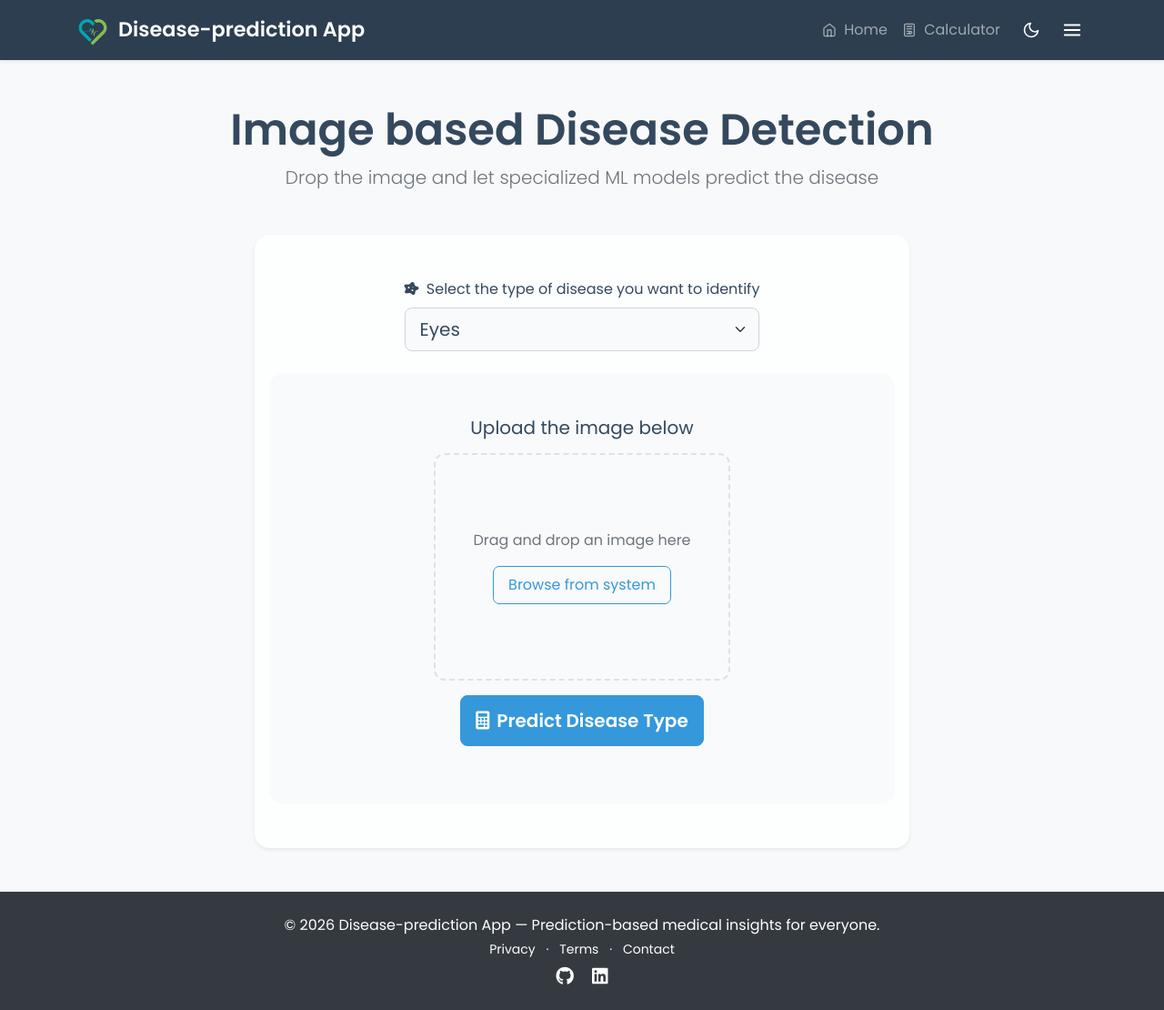
After one commit to aliviahossain/Disease-prediction, a Flask app: page /disease-detection-dashboard in a window 1280 px wide. The commit adds this page. Shown: the whole page at 91% size. Run offline with Flask 3, Linux system fonts and the light colour scheme; some libraries are stand-ins or nearby versions.

Commit message:
Pushing UI of disease-detection-dashboard

```diff
--- a/backend/routes/disease_routes.py
+++ b/backend/routes/disease_routes.py
@@ -374,3 +374,10 @@ def download_ml_results():
 
     except Exception as e:
         return jsonify({"error": str(e)}), 500
+
+
+@disease_bp.route('/disease-detection-dashboard')
+def disease_detection_dashboard():
+    """Render the disease detection dashboard page"""
+    types = ["Eyes", "Skin"]
+    return render_template('disease_detection_dashboard.html', types=types)
--- a/backend/static/style.css
+++ b/backend/static/style.css
@@ -9,11 +9,11 @@
     --text-primary: #34495e;
     --text-secondary: #6c757d;
     --text-muted: #6c757d;
-    --card-bg: #ffffff;
+    --card-bg: #fdfefe;;
     --navbar-bg: #2c3e50;
     --footer-bg: #343a40; /* classic charcoal footer */
     --border-color: #dee2e6;
-    --input-bg: #ffffff;
+    --input-bg: #f9fafb;
     --input-border: #ced4da;
     --shadow-color: rgba(44, 62, 80, 0.15);
     --error-bg: #fff6f5;
@@ -28,7 +28,7 @@ body.dark-mode {
     --text-primary: #e0e0e0;
     --text-secondary: #b0b0b0;
     --text-muted: #9ca3af;
-    --card-bg: #2d2d2d;
+    --card-bg: #303030;
     --navbar-bg: #1f1f1f;
     --footer-bg: #212529;
     --border-color: #404040;
--- a/backend/templates/base.html
+++ b/backend/templates/base.html
@@ -237,6 +237,11 @@
                                     Patient Dashboard
                                     <span class="badge bg-secondary ms-auto" style="font-size: 0.65rem;">Soon</span>
                                 </a>
+                                <a href="/disease-detection-dashboard" class="dashboard-dropdown-item {% if '/disease-detection-dashboard' in request.path %}active{% endif %}">
+                                    <i class="fas fa-user-injured"></i>
+                                    Disease Detection Dashboard
+                                    <span class="badge bg-secondary ms-auto" style="font-size: 0.65rem;">Soon</span>
+                                </a>
                                 <div class="dashboard-dropdown-divider"></div>
                                 <!-- Pages Section -->
                                 <div class="dashboard-dropdown-label">Pages</div>
--- /dev/null
+++ b/backend/templates/disease_detection_dashboard.html
@@ -0,0 +1,255 @@
+{% extends "base.html" %}
+
+{% block title %}Disease Detection Dashboard - Disease  System{% endblock %}
+
+{% block content %}
+
+<!-- Heading -->
+<div class="text-center mb-5 animate-fade-in">
+    <h1 class="display-5 fw-bold">Image based Disease Detection</h1>
+    <p class="lead text-muted">Drop the image and let specialized ML models predict the disease</p>
+</div>
+
+<div class="container">
+    <div class="row justify-content-center">
+        <div class="col-lg-8">
+            <div class="card shadow-sm border-0">
+                <div class="card-body text-center py-5">
+                    <div class="mb-4">
+                        <label for="type-select" class="form-label">
+                            <i class="fas fa-disease me-1"></i>
+                            Select the type of disease you want to identify
+                        </label>
+                        <select id="type-select" class="form-select form-select-lg">
+                            {% for type in types %}
+                            <option value="{{ type }}">{{ type }}</option>
+                            {% endfor %}
+                        </select>
+                    </div>
+                    <div class="sec-card p-5">
+                        <h5 class="mb-3">Upload the image below</h5>
+                        <div class="upload-container mb-3" id="uploadContainer">
+                          <!-- Hidden file input -->
+                          <input
+                              type="file"
+                              id="imageInput"
+                              accept="image/*"
+                              hidden
+                          />
+
+                          <!-- Drag & Drop Area -->
+                          <div class="upload-box" id="uploadBox">
+                              <p>Drag and drop an image here</p>
+                          </div>
+
+                          <!-- Browse Button -->
+                          <button type="button" class="browse-btn px-3 py-2 mt-3" id="browseBtn">
+                              Browse from system
+                          </button>
+
+                          <!-- Uploaded image -->
+                          <img id="previewImage" class="preview-image d-none" />
+                        </div>
+
+                        <!-- Predict Button -->
+                        <button class="btn btn-primary btn-lg mb-3" id="predict-btn" onclick="predictDiseaseType()">
+                            <i class="fas fa-calculator me-2"></i>Predict Disease Type
+                        </button>
+
+                        <!-- Loading div -->
+                        <div class="text-center py-5 mb-3" id="loading" style="display: none;">
+                            <div class="spinner-border text-primary mb-3" role="status">
+                                <span class="visually-hidden">Loading...</span>
+                            </div>
+                            <p class="text-muted">Analyzing symptoms...</p>
+                        </div>
+
+                        <!-- Result Container -->
+                        <div id="results-container" style="display: none;">
+                          <div class="card bg-light mb-3">
+                              <div class="card-body">
+                                  <h3 class="h6 mb-2">
+                                      <i class="fas fa-brain me-2"></i>Image based Prediction
+                                  </h3>
+                                  <div class="display-4 text-primary text-center my-3" id="ml-probability">--</div>
+                                  <p class="text-center text-muted small mb-0">Raw ML Probability</p>
+                              </div>
+                          </div>
+                        </div>
+                    <!-- End of sec-card -->
+                    </div>
+                </div>
+            </div>
+        </div>
+    </div>
+</div>
+
+<style>
+  .card-body {
+    display: flex;
+    align-items: center;
+    justify-content: center;
+    flex-direction: column;
+  }
+  .upload-container {
+      width: 55%;
+      height: 250px;
+      border: 2px dashed var(--border-color);
+      border-radius: 12px;
+      display: flex;
+      align-items: center;
+      justify-content: center;
+      flex-direction: column;
+      cursor: pointer;
+      transition: 0.3s;
+      background-color: var(--input-bg);
+      position: relative;
+      overflow: hidden;
+  }
+
+  body.dark-mode .upload-container {
+    background-color: #444444;
+  }
+
+  .upload-container.dragover {
+    border-color: #0d6efd;
+    background-color: #eef4ff;
+  }
+
+  .upload-container:hover {
+    box-shadow: 0 8px 24px var(--shadow-color);
+  }
+
+  .upload-box p {
+    margin: 0;
+    font-size: 16px;
+    color: var(--text-secondary);
+  }
+
+  .sec-card {
+    background-color: var(--input-bg);
+    width: 100%;
+    box-sizing: border-box;
+    border-radius: 1rem;
+    display: flex;
+    align-items: center;
+    justify-content: center;
+    flex-direction: column;
+  }
+
+  .preview-image {
+    position: absolute;
+    inset: 0;
+    width: 100%;
+    height: 100%;
+    object-fit: cover;
+    border-radius: 12px;
+    background: var(--bg-secondary);
+  }
+
+  .browse-btn {
+    border: 1px solid #3498db;
+    color: #3498db;
+    border-radius: 7px;
+    background-color: transparent;
+  }
+
+  .browse-btn:hover {
+    background-color: #2980b9;
+    border-color: #2980b9;
+    color: white;
+    transition: all 0.3s ease;
+    transform: translateY(-2px);
+    box-shadow: 0 4px 12px rgba(0, 0, 0, 0.1);
+  }
+
+</style>
+
+<script>
+  let selectedImageFile = null;
+
+  const uploadContainer = document.getElementById("uploadContainer");
+  const uploadBox = document.getElementById("uploadBox");
+  const imageInput = document.getElementById("imageInput");
+  const browseBtn = document.getElementById("browseBtn");
+  const previewImage = document.getElementById("previewImage");
+
+  function initializeImageUpload() {
+    browseBtn.addEventListener("click", () => {
+      imageInput.click();
+    });
+
+    uploadContainer.addEventListener("dragover", (e) => {
+      e.preventDefault();
+      uploadContainer.classList.add("dragover");
+    });
+
+    uploadContainer.addEventListener("dragleave", () => {
+      uploadContainer.classList.remove("dragover");
+    });
+
+    uploadContainer.addEventListener("drop", (e) => {
+      e.preventDefault();
+      uploadContainer.classList.remove("dragover");
+      handleImageFile(e.dataTransfer.files[0]);
+    });
+
+    imageInput.addEventListener("change", () => {
+      handleImageFile(imageInput.files[0]);
+    });
+  }
+
+  function handleImageFile(file) {
+    if (!file || !file.type.startsWith("image/")) {
+      alert("Please upload a valid image file");
+      return;
+    }
+
+    selectedImageFile = file; // ✅ image is now officially selected
+
+    const reader = new FileReader();
+    reader.onload = () => {
+      previewImage.src = reader.result;
+      previewImage.classList.remove("d-none");
+
+      uploadBox.style.display = "none";
+      browseBtn.style.display = "none";
+    };
+    reader.readAsDataURL(file);
+  }
+
+  // Initialize upload once DOM is ready
+  initializeImageUpload();
+
+  async function predictDiseaseType() {
+    // 🚫 Block prediction if no image uploaded
+    if (!selectedImageFile) {
+      alert("Please upload an image before running prediction.");
+      return;
+    }
+
+    // Show loading
+    document.getElementById('loading').style.display = 'block';
+    document.getElementById('results-container').style.display = 'none';
+
+    // TODO: Replace with real API call
+    setTimeout(() => {
+      const mockData = {
+        ml_prediction: {
+          raw_probability: Math.random() * 80 + 10
+        }
+      };
+
+      document.getElementById("ml-probability").innerText =
+        mockData.ml_prediction.raw_probability.toFixed(2) + "%";
+
+      document.getElementById('loading').style.display = 'none';
+      document.getElementById('results-container').style.display = 'block';
+    }, 1500);
+  }
+
+</script>
+
+
+
+{% endblock %}
```
